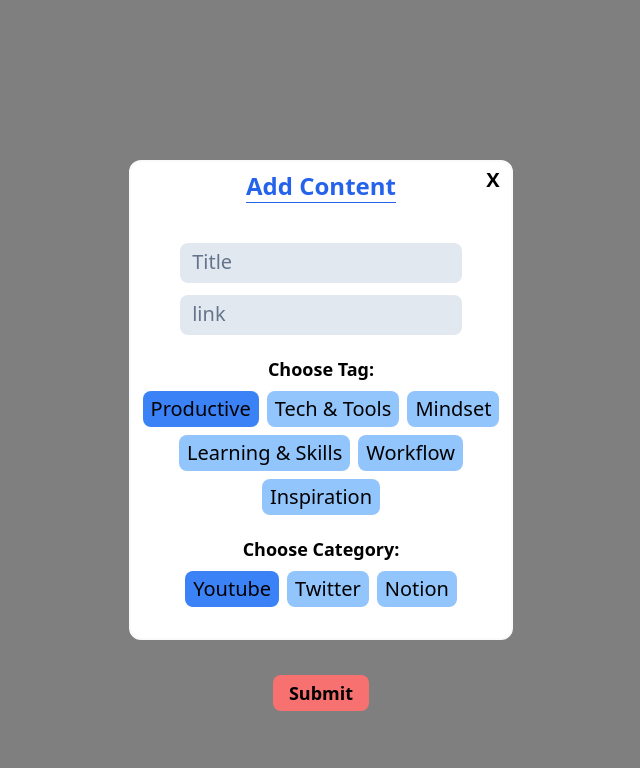
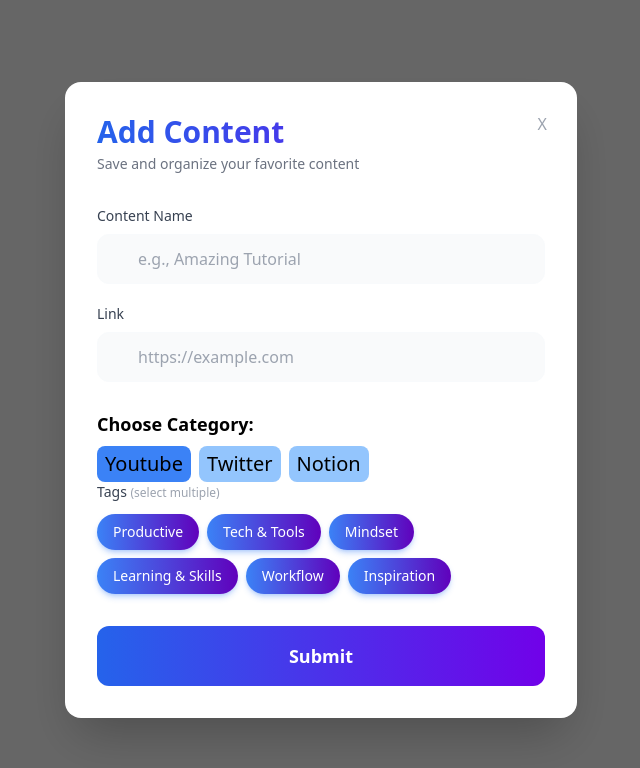
Before and after one commit to Ankurscode/Brainly-FE, a React (Vite) app: page / in a window 1280 px wide. Shown: the top 768 px of the page, without its empty margins (319-959 px from the left). Built offline with nearby package versions, Linux system fonts and the light colour scheme.

Commit message:
(Added):-Added new colour deginer for the add component card

```diff
--- a/src/component/modelUI/CreateContentModel.tsx
+++ b/src/component/modelUI/CreateContentModel.tsx
@@ -10,6 +10,7 @@
     const [tag,setTag]=useState("Productive")
     const linkRef=useRef<HTMLInputElement>(null);
     const [category,setCategory]=useState("Youtube");
+
     const mapTags=["Productive","Tech & Tools","Mindset","Learning & Skills","Workflow","Inspiration"] as const;
 
     const submitData=async()=>{
@@ -49,45 +50,106 @@
   }
 
     return (
-        <div className="fixed inset-0 h-screen w-full flex justify-center items-center ">
-            <div ref={modRef} onClick={props.onClick} className="absolute inset-0 bg-black bg-opacity-50"></div>
-            <div className="relative z-10 w-[30vw]  h-[60vh] border-2 bg-white  flex flex-col  items-center rounded-xl">
-                <div className="flex">
-                        <div className="text-2xl font-bold text-blue-600 relative border-b border-blue-600 mt-2">
-                        Add Content
+    <div className="fixed inset-0 bg-black/60 backdrop-blur-sm flex items-center justify-center p-4 z-50 animate-in fade-in duration-200">
+      <div className="bg-white rounded-2xl shadow-2xl max-w-lg w-full p-8 relative animate-in zoom-in-95 duration-200">
+        {/* Close button */}
+        <button
+          onClick={props.onClick}
+          className="absolute top-6 right-6 text-gray-400 hover:text-gray-700 hover:bg-gray-100 rounded-full p-1.5 transition-all"
+        >
+          {/* <X className="w-5 h-5" /> */}
+          X
+        </button>
+
+        {/* Title */}
+        <div className="mb-8">
+          <h2 className="font-bold text-3xl bg-gradient-to-r from-blue-600 to-purple-600 bg-clip-text text-transparent">Add Content</h2>
+          <p className="text-gray-500 text-sm mt-1">Save and organize your favorite content</p>
         </div>
-                       <div className="absolute right-2 top-1 text-xl font-semibold hover:bg-salte-100 flex justify-center hover:cursor-pointer w-5" onClick={props.onClick}>X</div>
+
+        {/* Content Name Input */}
+        <div className="mb-5">
+          <label className="block text-sm font-medium text-gray-700 mb-2">
+            Content Name
+          </label>
+          <div className="relative">
+            {/* <div className="absolute inset-y-0 left-0 pl-3 flex items-center pointer-events-none">
+              <Type className="w-4 h-4 text-gray-400" />
+            </div> */}
+            <input
+              type="text"
+              ref={titleRef}
+
+              className="w-full pl-10 pr-4 py-3 border border-gray-200 rounded-xl focus:outline-none focus:ring-2 focus:ring-blue-500 focus:border-transparent transition-all bg-gray-50 hover:bg-white"
+              placeholder="e.g., Amazing Tutorial"
+            />
           </div>
-                      <div className="mt-10 mb-3">
-                         <input ref={titleRef} type="text" placeholder="Title" maxLength={20} className="bg-slate-200 w-[22vw] h-10 rounded-lg p-3 text-black placeholder:text-slate-500 placeholder:text-xl outline-none hover:bg-slate-300" />
         </div>
-                      <div>
-                        <input ref={linkRef} type="text" required placeholder="link" className="bg-slate-200 w-[22vw] h-10 rounded-lg p-3 text-black placeholder:text-slate-500 placeholder:text-xl outline-none hover:bg-slate-300" />
+
+        {/* Link Input */}
+        <div className="mb-7">
+          <label className="block text-sm font-medium text-gray-700 mb-2">
+            Link
+          </label>
+          <div className="relative">
+            {/* <div className="absolute inset-y-0 left-0 pl-3 flex items-center pointer-events-none">
+              <LinkIcon className="w-4 h-4 text-gray-400" />
+            </div> */}
+            <input
+              type="url"
+              ref={linkRef}
+
+              className="w-full pl-10 pr-4 py-3 border border-gray-200 rounded-xl focus:outline-none focus:ring-2 focus:ring-blue-500 focus:border-transparent transition-all bg-gray-50 hover:bg-white"
+              placeholder="https://example.com"
+            />
           </div>
-                     <div className="mt-5 text-lg font-semibold">
-                      Choose Tag:
         </div>
-                     <div className="flex flex-wrap justify-center items-center gap-2 mt-2">
-                      {mapTags.map((t)=>tag===t?(<ModalTag2 key={t} tag={t} onClick={()=>setTag(t)}/> ):(<ModalTag1 key={t} tag={t} onClick={()=>setTag(t)}/>))}
-                     </div>
+
+        {/* Category Selection */}
         <div className="mt-5 text-lg font-semibold">
           Choose Category:
         </div>
         <div className="flex gap-2 mt-2">
+        <button onClick={()=> setCategory("Youtube")}
+        className={`px-2 py-1 text-xl ${category==="Youtube" ? "bg-blue-500 " : "bg-blue-300 "} rounded-lg hover:bg-blue-400`}>Youtube</button>
+        <button onClick={()=> setCategory("Twitter")}
+        className={`px-2 py-1 text-xl ${category==="Twitter" ? "bg-blue-500 " : "bg-blue-300 "} rounded-lg hover:bg-blue-400`}>Twitter</button>
+        <button onClick={()=> setCategory("Notion")}
+        className={`px-2 py-1 text-xl ${category==="Notion" ? "bg-blue-500 " : "bg-blue-300 "} rounded-lg hover:bg-blue-400`}>Notion</button>
+        </div>
+
+        {/* Tag Selection */}
+        <div className="mb-8">
+          <label className="block text-sm font-medium text-gray-700 mb-3">
+            Tags <span className="text-gray-400 text-xs">(select multiple)</span>
+          </label>
+          <div className="flex gap-2 flex-wrap">
+            {mapTags.map((tag) => (
               <button
-                          onClick={()=>setCategory("Youtube") }
-                          className={`px-2 py-1 text-xl ${category==="Youtube" ?"bg-blue-500":"bg-blue-300"} rounded-lg hover:bg-blue-400`}>Youtube</button>
-                          <button
-                          onClick={()=>setCategory("Twitter")}
-                          className={`px-2 py-1 text-xl ${category==="Twitter"?"bg-blue-500":"bg-blue-300"} rounded-lg hover:bg-blue-400`}>Twitter</button>
-                          <button onClick={()=>setCategory("Notion")} className={`px-2 py-1 text-xl ${category==="Notion"?"bg-blue-500":"bg-blue-300"} rounded-lg hover:bg-blue-400 `}>Notion</button>
-                        </div>
-                        <br />
-                        <br />
-                      <button onClick={submitData} className="bg-red-400 text-lg font-bold px-4 mt-5 py-1 rounded-lg hover:bg-red-500">Submit</button>
+                key={tag}
+                onClick={() => setTag(tag)}
+                className={`px-4 py-2 rounded-full text-sm transition-all font-medium ${
+                  tag.includes(tag)
+                    ? 'bg-gradient-to-r from-blue-500 to-purple-500 text-white shadow-md shadow-blue-500/30'
+                    : 'bg-gray-100 text-gray-700 hover:bg-gray-200 hover:shadow-sm'
+                }`}
+              >
+                {tag}
+              </button>
+            ))}
           </div>
         </div>
-    )
+
+        {/* Submit Button */}
+        <button
+         onClick={submitData}
+          className="w-full px-6 py-4 bg-gradient-to-r from-blue-600 to-purple-600 text-white rounded-xl hover:shadow-xl hover:shadow-blue-500/30 transition-all font-semibold text-lg disabled:from-gray-300 disabled:to-gray-300 disabled:cursor-not-allowed disabled:shadow-none"
+        >
+          Submit
+        </button>
+      </div>
+    </div>
+  );
 };
 
 
```
Lines whose indentation alone changed are shown as unchanged.
